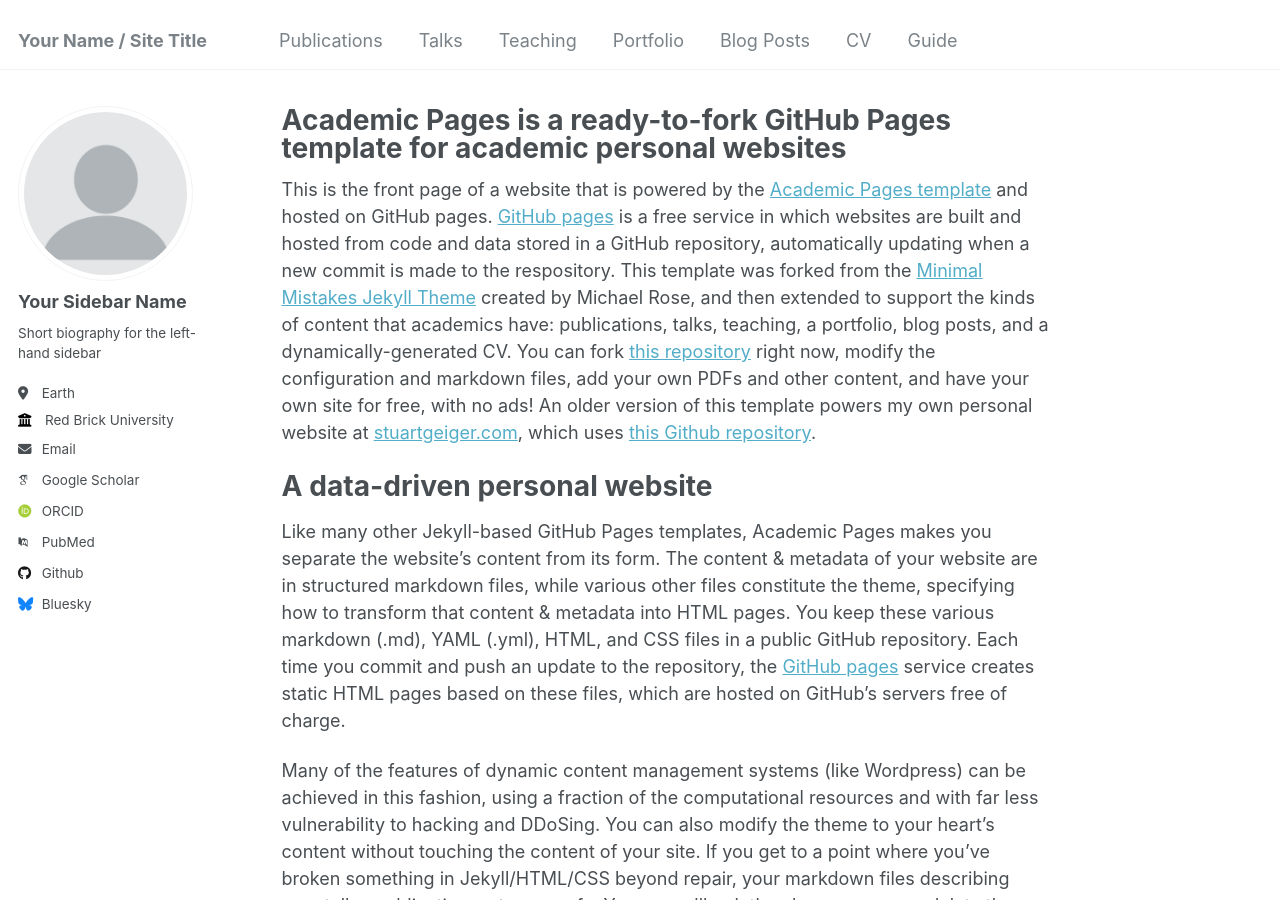
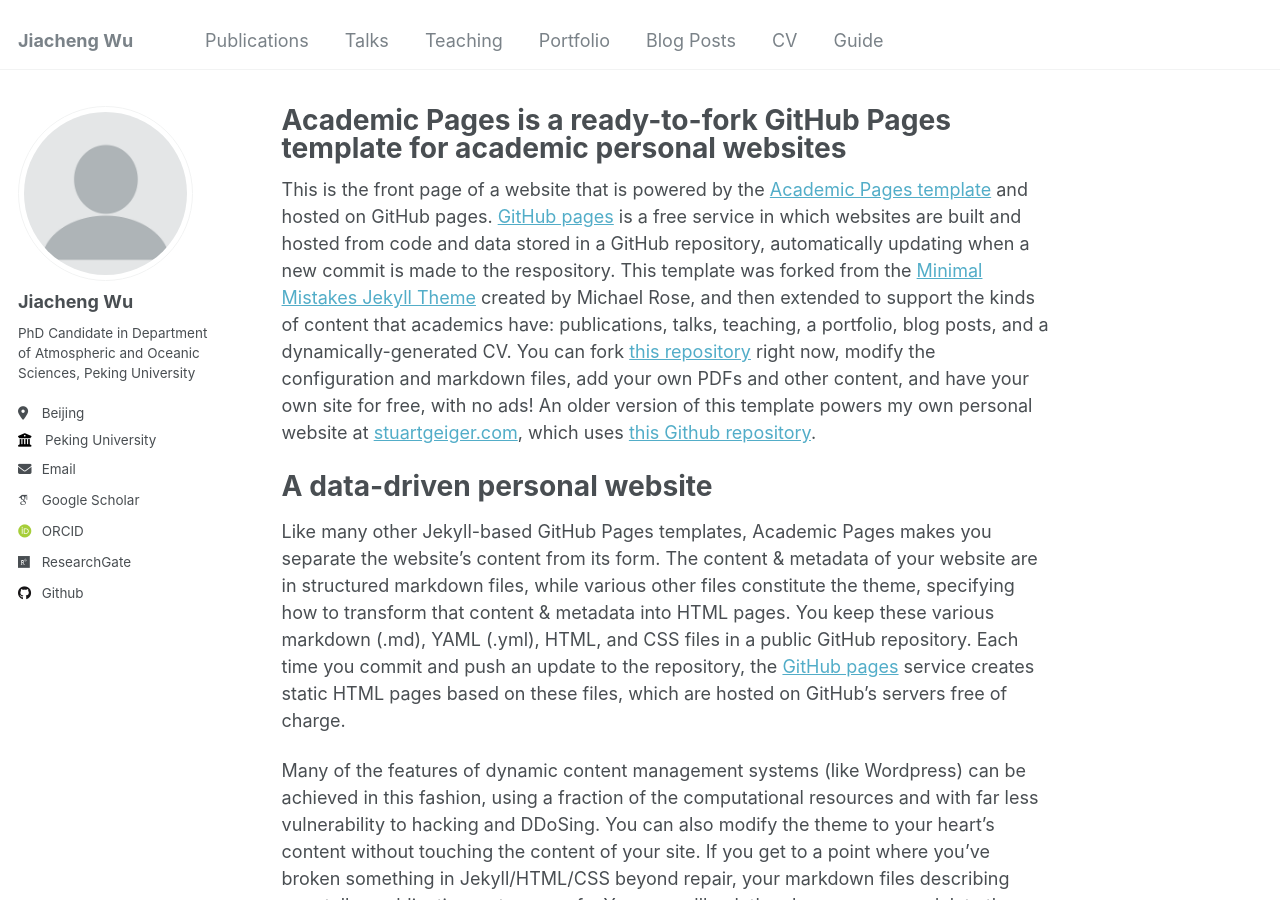
Before and after one commit to jcwu411/jcwu411.github.io, a Jekyll site: the page built from _pages/about.md, in a window 1280 px wide and 900 px high. Built offline with Jekyll 4.4.1, drawn with Linux system fonts in a browser that asks for light colours; some web fonts are replaced.

Commit message:
Update _config.yml

```diff
--- a/_config.yml
+++ b/_config.yml
@@ -8,7 +8,7 @@
 
 # Basic Site Settings
 locale                   : "en-US"
-title                    : "Your Name / Site Title"
+title                    : "Jiacheng Wu"
 title_separator          : "-"
 name                     : &name "Your Name"
 description              : &description "personal description"
@@ -22,33 +22,33 @@ repository               : "academicpages/academicpages.github.io"
 author:
   # Biographic information
   avatar           : "profile.png"
-  name             : "Your Sidebar Name"
+  name             : "Jiacheng Wu"
   pronouns         : # example: "she/her"
-  bio              : "Short biography for the left-hand sidebar"
-  location         : "Earth"
-  employer         : "Red Brick University"
+  bio              : "PhD Candidate in Department of Atmospheric and Oceanic Sciences, Peking University"
+  location         : "Beijing"
+  employer         : "Peking University"
   uri              : # URL
-  email            : "none@example.org"
+  email            : "jcwu@pku.edu.cn"
 
   # Academic websites
   arxiv            : # URL - Update with the correct link to your profile
-  googlescholar    : "https://scholar.google.com/citations?user=PS_CX0AAAAAJ"
+  googlescholar    : "https://scholar.google.com/citations?hl=en&user=ytYcPZ0AAAAJ"
   impactstory      : # URL
-  orcid            : "http://orcid.org/yourorcidurl"
+  orcid            : "https://orcid.org/my-orcid?orcid=0000-0002-3630-9590"
   semantic         : # URL
-  pubmed           : "https://www.ncbi.nlm.nih.gov/pubmed/?term=john+snow"
-  researchgate     : # URL
+  pubmed           : # URL
+  researchgate     : "https://www.researchgate.net/profile/Wu-Jiacheng/research"
 
   # Repositories and software development
   bitbucket        : # Username - Update with your username on the site
   codepen          : # Username
   dribbble         : # Username
-  github           : "academicpages"
+  github           : "https://github.com/jcwu411"
   kaggle           : # Username
   stackoverflow    : # User number or user number and name (i.e., use "1" or "1/jeff-atwood")
 
   # Social media
-  bluesky          : "bsky.app" # Replace this with you Bluesky username
+  bluesky          : # Username
   facebook         : # Username
   flickr           : # Username
   foursquare       : # Username
```
